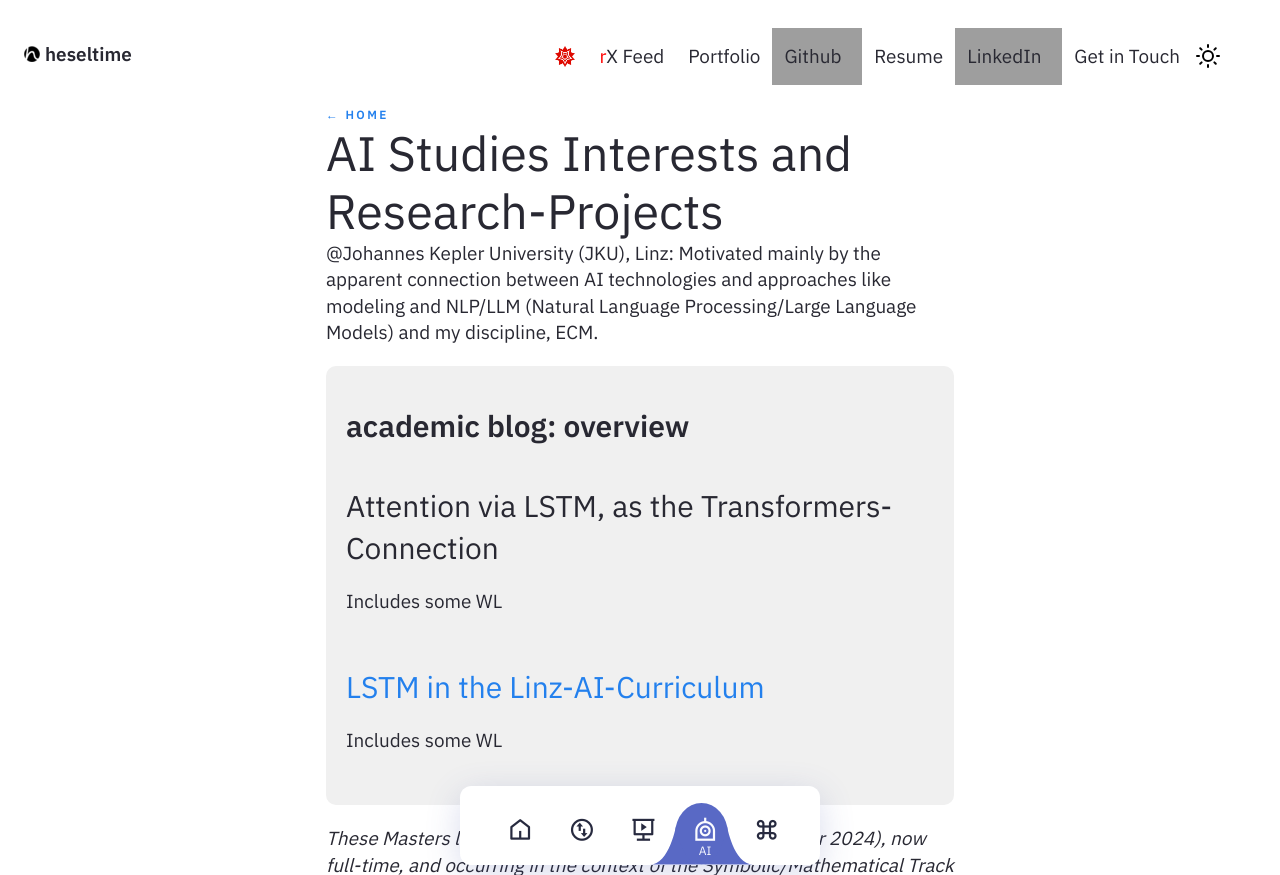
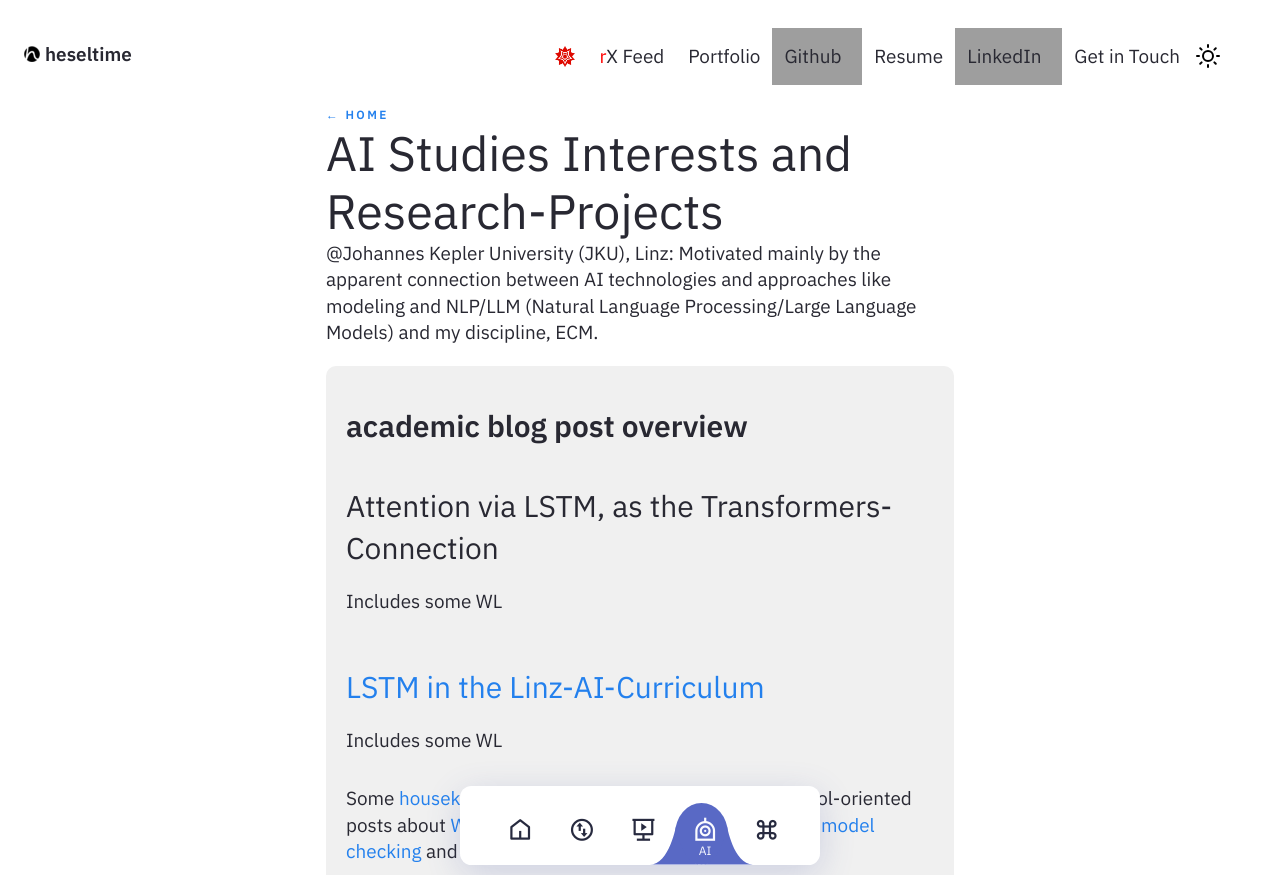
Before and after one commit to heseltime/heseltime.github.io, a Jekyll site: the page built from pages/rDai.md, in a window 1280 px wide and 900 px high, cut to the strip 0-875 px from the top of the window. Built offline with Jekyll 4.4.1, drawn with Linux system fonts in a browser that asks for light colours; some of the changed text lies outside the part shown; grey boxes are pictures that could not be loaded.

Commit message:
Add all the links

```diff
--- a/pages/rDai.md
+++ b/pages/rDai.md
@@ -8,7 +8,7 @@
 @Johannes Kepler University (JKU), Linz: Motivated mainly by the apparent connection between AI technologies and approaches like modeling and NLP/LLM (Natural Language Processing/Large Language Models) and my discipline, ECM.
 
 <div class="toc">
-    <h2>academic blog: overview</h2>
+    <h2>academic blog post overview</h2>
     <ul>
         <li>
             <h3>Attention via LSTM, as the Transformers-Connection</h3>
@@ -19,6 +19,7 @@
             <p>Includes some WL</p>
         </li>
     </ul>
+    <p>Some <a href="#housekeeping">housekeeping notes</a> on my degree, and shorter tool-oriented posts about <a href="#wss">Wolfram Language</a>, <a href="#prolog">Prolog</a> (!), and SMT2 <a href="#smt-for-model-checking">for model checking</a> and <a href="#smt-for-planning">for planning</a> are also here. </p>
 </div>
 
 _These Masters level studies are on-going (target December 2024), now full-time, and occurring in the context of the Symbolic/Mathematical Track @JKU's AI Masters in AI. The most up-to-date [curriculum is listed in English](https://studienhandbuch.jku.at/curr/933) and I also wrote a [concept document](/assets/pdf/AI-SE-Symbolic-Computation-Concept.pdf) for a potential Symbolic Computation direction of these studies post-Masters here in Linz, where however LLMs and are taking center-stage for now, as my Masters contribution to the Zeitgeist._
@@ -314,7 +315,7 @@
 
 # How to Wrap a Technical Masters Degree in Austria (at Johannes Kepler University!)
 
-_Now for some Housekeeping._
+<div id="housekeeping"><i>Now for some Housekeeping.</i></div>
 
 ## Thesis Committee Planning
 
@@ -494,6 +495,8 @@
 
 # Planning (2023 Project)
 
+<div id="smt-for-planning">This is my <a href="#smt-for-model-checking">second dive</a> into SMT2 actually.</div>
+
 For this project, [full repo available](https://github.com/heseltime/planning_reasoning/), I was more involved in the SMT2 (Satisfiability Modulo Theories Version 2) side, something I could imagine tying into (Python) projects in the future, for validation and checking (and here planning) purposes - so I ended up exploring interfacing modalities, here the digram overview for Part 2 of the project, the SMT-part.
 
 <img src="../assets/img/Screenshot 2023-12-29 215323.png" alt="Diagram Overview of the Project Part 2" class="large" id="planning-overview" />
@@ -532,7 +535,9 @@
 
 # Knowledge Representation and Reasoning (2023 Project) #
 
+<div id="prolog">
 Prolog (Programming in Logic) implements First Order Logic, allowing evaluation and checking. Resolution strategy is Back Tracking and Depth First, so logical programming is to a degree sequential as well, but not the way programming laguages usually work. In this way it is similar to SMT, see below.
+</div>
 
 This is an example where the stopping criterion is needed for a recursive call, for instance:
 
@@ -549,7 +554,9 @@
 
 [The full project is on GitHub](https://github.com/heseltime/modelchecking_project), but the principles can be summed up in a paragraph: Satisfiability Modulo Theories (SMT) is a growing area of automated deduction with many important applications, especially system verification. The idea is to test satisfiability of a problem formula against a model. Here's an example: a C-program is the model, some bug encoded into an formula is to be checked. If we get a satisfiable result, that is bad, because that means the bug is possible against this particular C-program. So what you are usually after in a verification task is actually an unsat(isfiable) result.
 
+<div id="smt-for-model-checking">
 Here's a logic encoding of one of De Morgan's laws:
+</div>
 
 $$ {\displaystyle {\overline {a\land b}}\equiv {\overline {a}}\lor {\overline {b}}} $$
 
```
